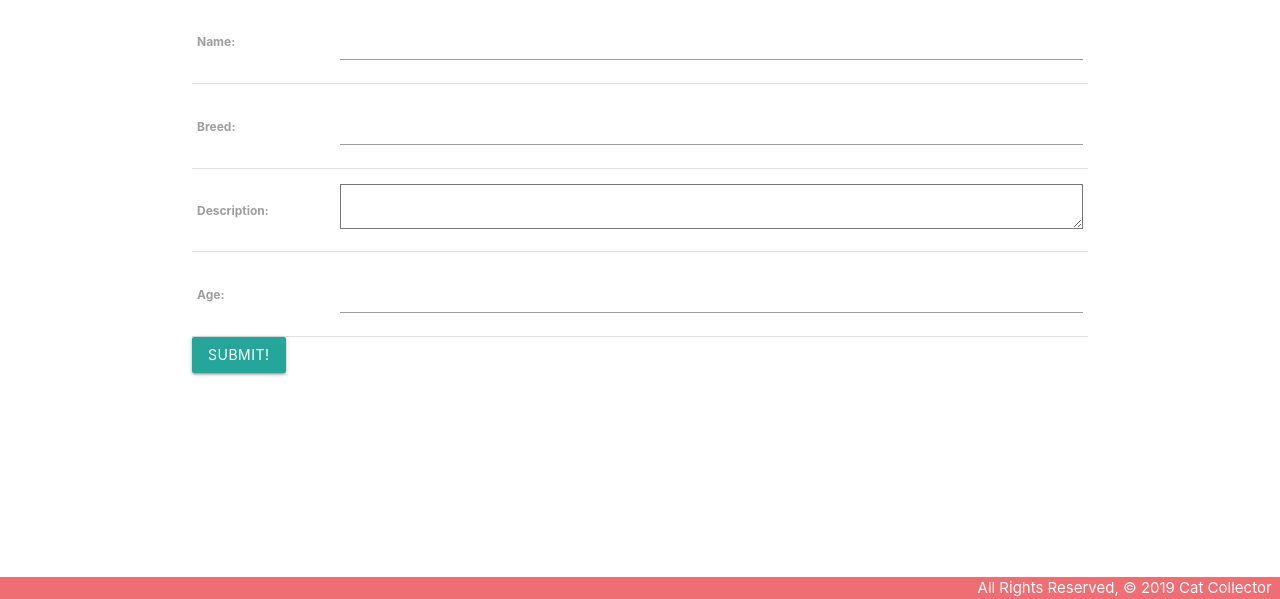
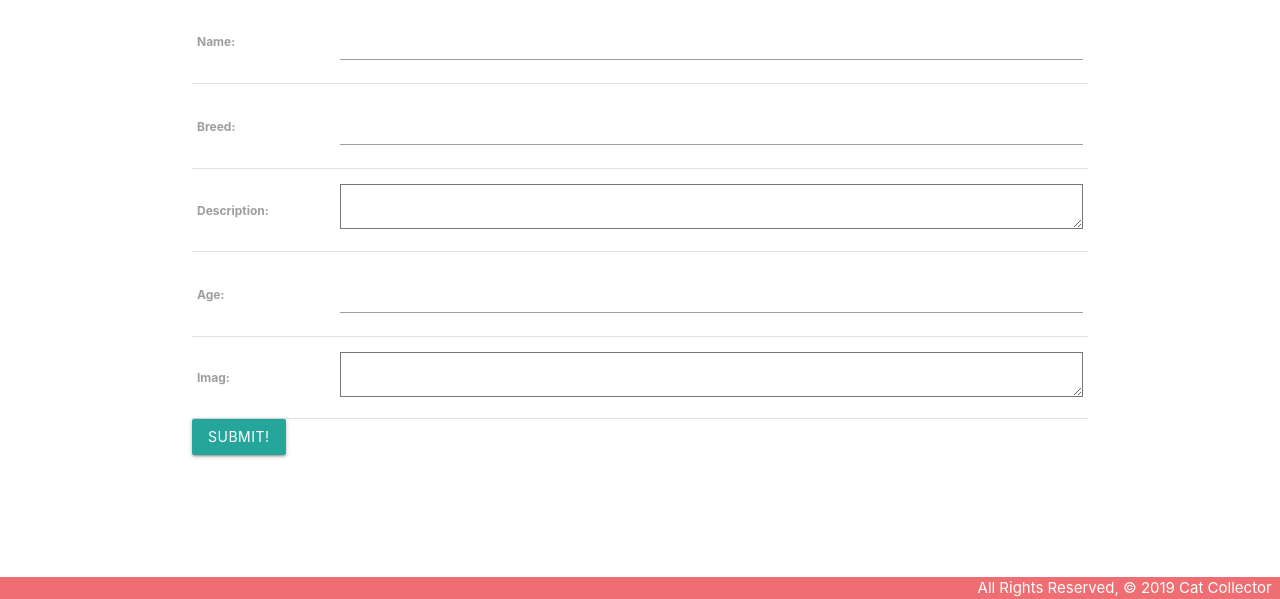
Before and after one commit to shaikhaalbflasa/finch-collector, a Django app: page /finches/create/ in a window 1280 px wide. Shown: the part 201-800 px from the top of the page. Run offline with Django 4.2, Linux system fonts and the light colour scheme.

Commit message:
add_imag

```diff
--- a/main_app/models.py
+++ b/main_app/models.py
@@ -6,6 +6,7 @@ class Finch(models.Model):
     breed = models.CharField(max_length=100)
     description = models.TextField(max_length=250)
     age = models.IntegerField()
+    imag = models.TextField(max_length=350)
 
     # new code below
     def __str__(self):
--- a/main_app/templates/finches/index.html
+++ b/main_app/templates/finches/index.html
@@ -9,6 +9,7 @@
 
       <div class="card-content">
         <span class="card-title">{{ Finch.name }}</span>
+        <img src="{{ Finch.imag }}"  width="40%"/>
         <p>Breed: {{ Finch.breed }}</p>
         <p>Description: {{ Finch.description }}</p>
         {% if Finch.age > 0 %}
--- a/main_app/views.py
+++ b/main_app/views.py
@@ -31,7 +31,7 @@ class finchCreate(CreateView):
 
 class finchUpdate(UpdateView):
   model = Finch
-  fields = ['breed', 'description', 'age']
+  fields = ['breed', 'description', 'age' , 'imag']
   success_url = '/finches/'
 
 class finchDelete(DeleteView):
```
Also changed, not shown: main_app/migrations/0002_finch_imag.py (added).
